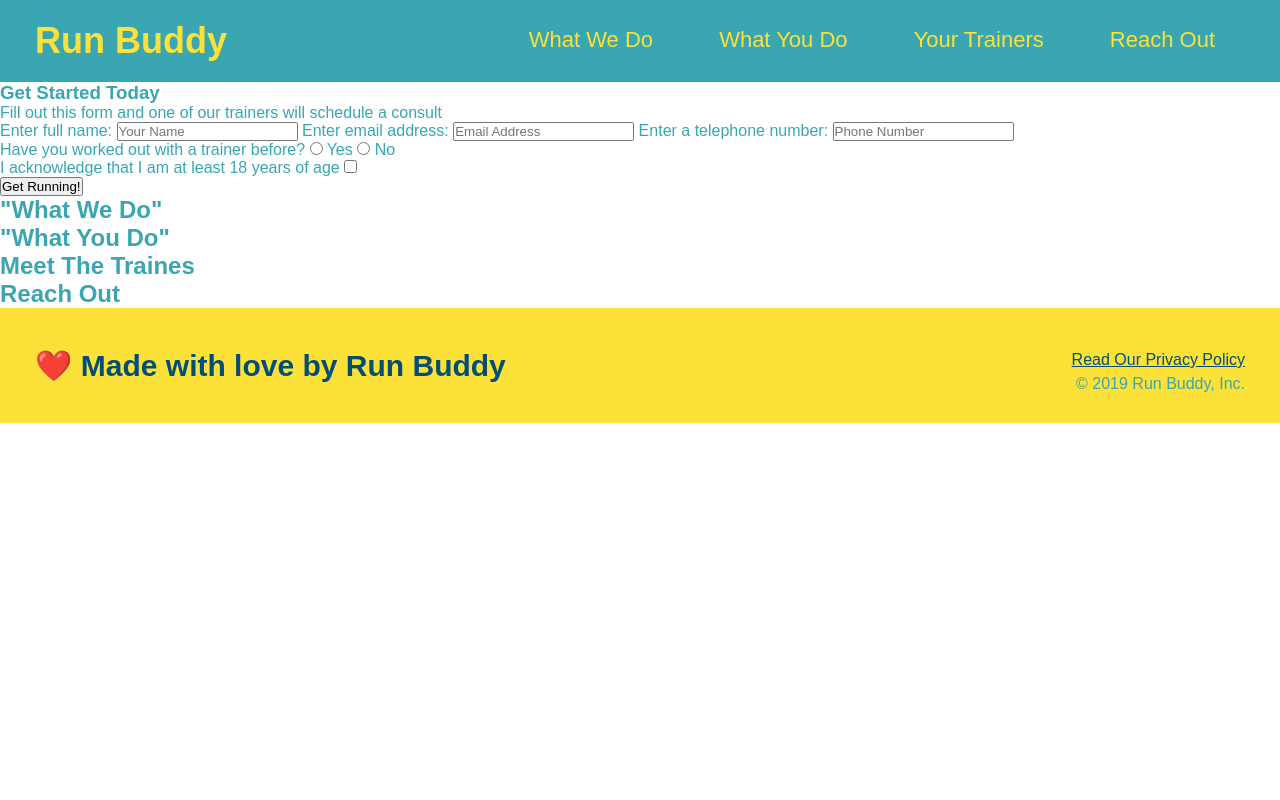
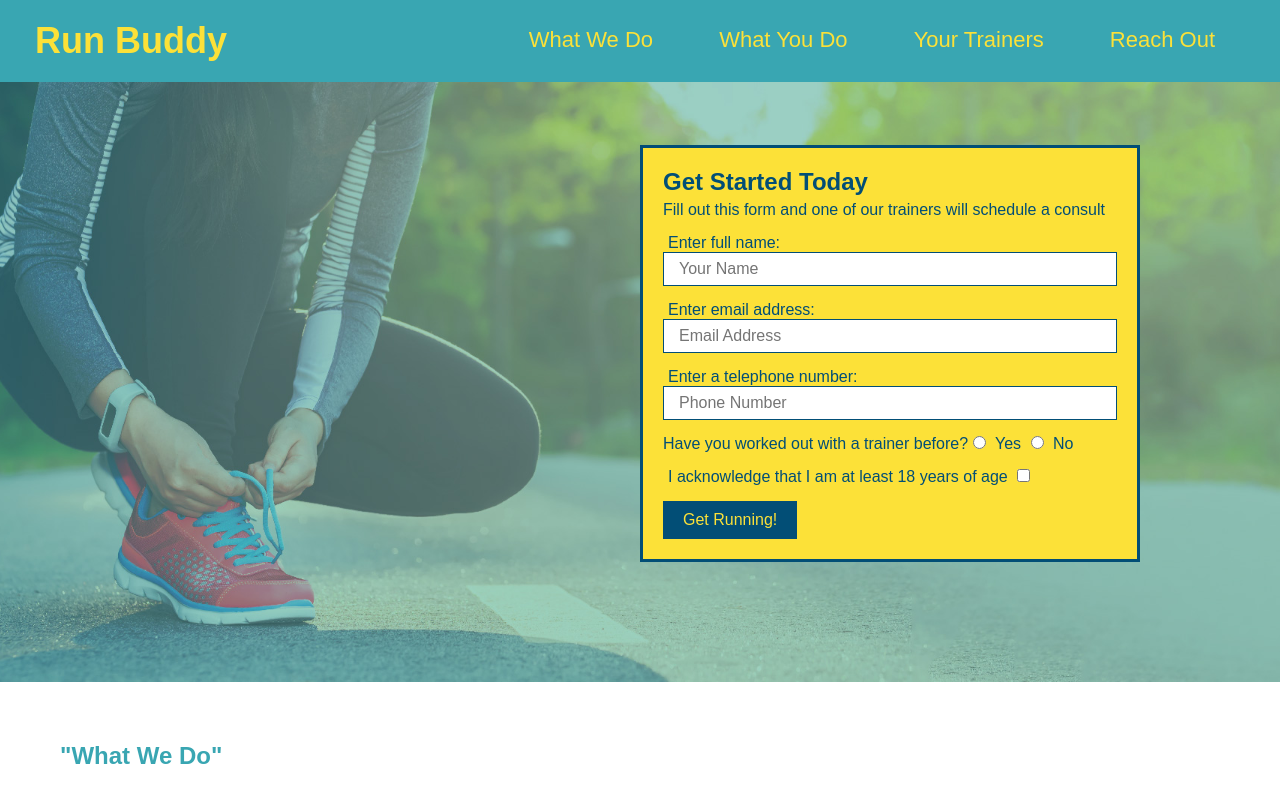
Before and after one commit to Bradkeller2117/Run-Buddy, a plain HTML site: page index.html in a window 1280 px wide. Shown: the top 800 px of the page. Drawn offline with Linux system fonts and the light colour scheme.

Commit message:
finished hero section

```diff
--- a/assests/css/style.css
+++ b/assests/css/style.css
@@ -67,3 +67,57 @@ footer div {
 footer a {
     color: #024e76;
 }
+section {
+    padding: 60px;
+
+}
+.hero{
+    background-image: url("../images/hero\ rb.jpg");
+    height: 600px;
+    background-size: cover;
+    background-position: center;
+    position: relative;
+
+}
+.hero-form{
+    background-color: #fce138;
+    padding: 20px;
+    width: 500px;
+    color:#024e76;
+    border-style: solid;
+    border-width: 3px;
+    border-color: #024e76;
+    position: absolute;
+    bottom: 120px;
+    right: 140px;
+
+
+}
+.hero-form h3 {font-size: 24px;
+    margin: 0px;
+}
+.hero-form p {
+    margin: 5px 0 15px 0;
+
+}
+.form-input {
+    border: 1px solid #024e76;
+    display: block;
+    padding: 7px 15px;
+    font-size: 16px;
+    color: #024e76;
+    width: 100%;
+    margin-bottom: 15px;
+}
+.hero-form label {
+    margin: 0 5px;
+
+}
+.hero-form button {
+    color: #fce138;
+    background-color: #024e76;
+    border: none;
+    padding: 10px 20px;
+    font-size: 16px;
+
+}
--- a/index.html
+++ b/index.html
@@ -34,19 +34,19 @@
    </header>
 
 
-    <section>
-        <div>
+    <section class="hero">
+        <div class="hero-form">
             <h3> Get Started Today</h3>
             <p>Fill out this form and one of our trainers will schedule a consult</p>
             <form>
                 <label for="name">Enter full name:</label>
-                <input type="text" placeholder="Your Name" name="name" id="name" />
+                <input type="text" placeholder="Your Name" name="name" id="name" class="form-input">
 
                 <label for="email">Enter email address:</label>
-                <input type="email" placeholder="Email Address" name="email" id="email" />
+                <input type="email" placeholder="Email Address" name="email" id="email" class="form-input">
 
                 <label for="phone"> Enter a telephone number:</label>
-                <input type="tel" placeholder="Phone Number" name="phone" id="phone" />
+                <input type="tel" placeholder="Phone Number" name="phone" id="phone" class="form-input">
                 <p>
                     Have you worked out with a trainer before?
                     <input type="radio" name="traner-confirm" id="trainer-yes" />
```
Also changed, not shown: assests/images/hero rb.jpg (added).
